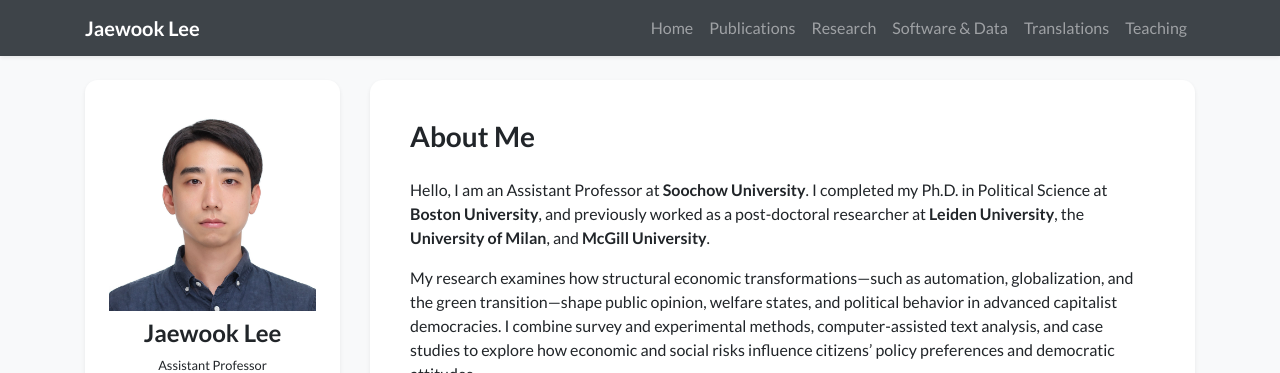
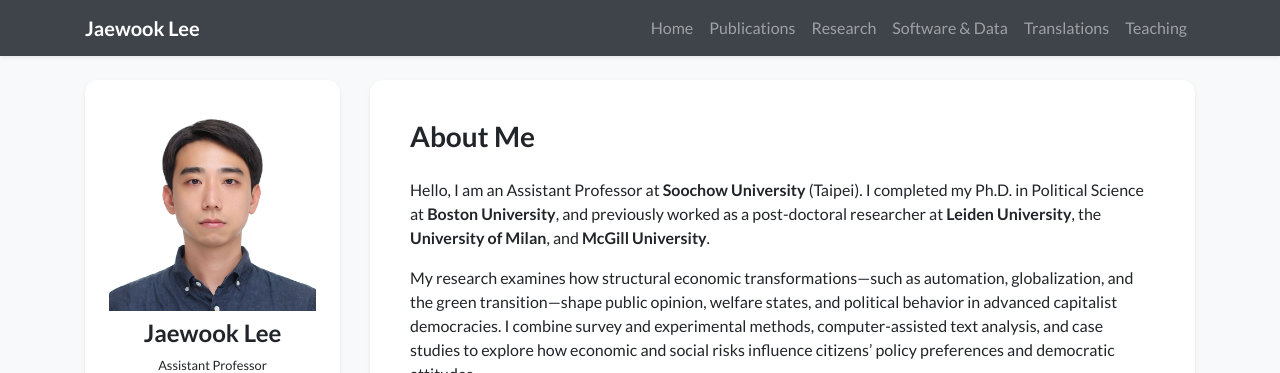
Before and after one commit to jwklee/jwklee.github.io, a Jekyll site: the page built from index_layout3.html, in a window 1280 px wide and 900 px high. Shown: the top 373 px of the window. Built offline with Jekyll 4.4.1, drawn with Linux system fonts in a browser that asks for light colours; nearby versions of some CDN libraries; a style sheet for code colours, icons or effects is not loaded.

Commit message:
Update profile.yml

```diff
--- a/_data/profile.yml
+++ b/_data/profile.yml
@@ -22,7 +22,7 @@ orcid: 0000-0001-8405-8469
 short_bio_text_justify: false
 short_bio: >-
   <p>
-    Hello, I am an Assistant Professor at <strong>Soochow University</strong>.
+    Hello, I am an Assistant Professor at <strong>Soochow University</strong> (Taipei).
     I completed my Ph.D. in Political Science at <strong>Boston University</strong>, and previously worked
     as a post-doctoral researcher at <strong>Leiden University</strong>, the
     <strong>University of Milan</strong>, and <strong>McGill University</strong>.
```
